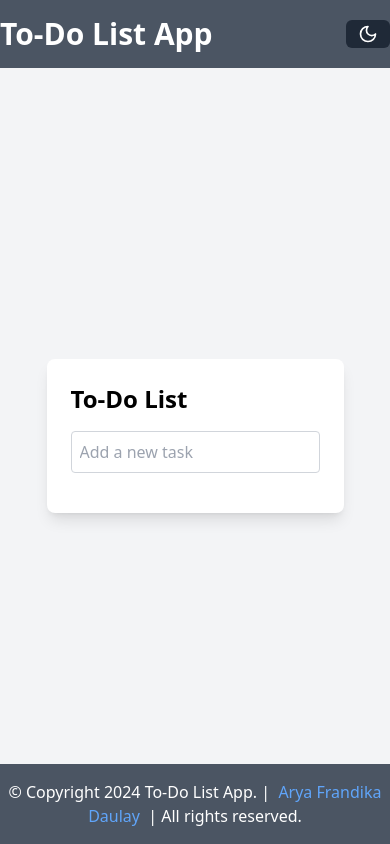
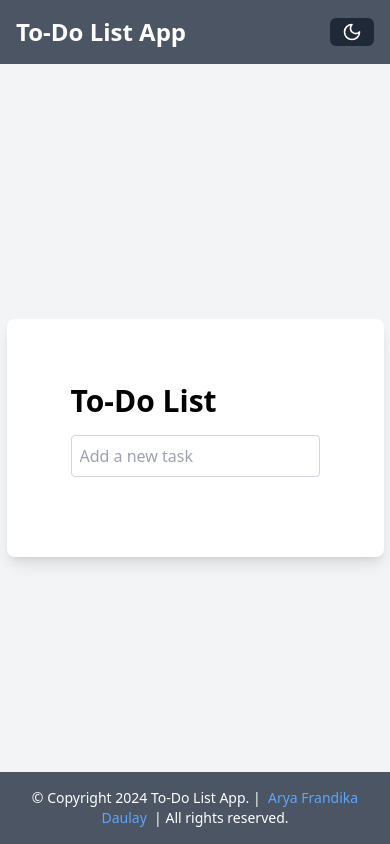
Before and after one commit to aryafrndk/my-todo-app, a React (Vite) app: page / in a window 390 px wide. Built offline with nearby package versions, Linux system fonts and the light colour scheme.

Commit message:
Update Interface For Mobile

```diff
--- a/src/components/Footer.jsx
+++ b/src/components/Footer.jsx
@@ -3,8 +3,8 @@ import React from "react";
 const Footer = () => {
   return (
     <footer className="bg-gray-600 text-white py-4 dark:bg-[#191919]">
-      <div className="container mx-auto text-center">
-        <p>
+      <div className="container mx-auto px-4 text-center">
+        <p className="text-sm sm:text-base">
           &copy; Copyright 2024 To-Do List App. |&nbsp;&nbsp;
           <a
             href="https://aryafrandikadaulay.vercel.app/"
--- a/src/components/Header.jsx
+++ b/src/components/Header.jsx
@@ -28,9 +28,9 @@ const Header = () => {
   };
 
   return (
-    <header className="bg-gray-600 text-white py-4 dark:bg-[#191919] ">
-      <div className="container mx-auto flex justify-between items-center">
-        <h1 className="text-3xl font-bold">To-Do List App</h1>
+    <header className="bg-gray-600 text-white py-4 dark:bg-[#191919]">
+      <div className="container mx-auto px-4 flex justify-between items-center">
+        <h1 className="text-2xl font-bold sm:text-3xl">To-Do List App</h1>
         <button
           className="px-3 py-1 rounded-md bg-gray-800 text-white hover:bg-gray-700 focus:outline-none"
           onClick={toggleDarkMode}
--- a/src/components/TodoItem.jsx
+++ b/src/components/TodoItem.jsx
@@ -11,27 +11,27 @@ const TodoItem = ({ todo, toggleComplete, deleteTodo, editTodo }) => {
   };
 
   return (
-    <div className={`flex justify-between items-center p-4 ${todo.completed ? 'bg-gray-200' : 'bg-white'} dark:bg-[#191919] rounded-lg shadow-md mb-2`}>
-      <div className={`flex items-center ${todo.completed ? 'line-through text-gray-500' : ''} ${isEditing ? 'dark:text-gray-300' : ''}`}>
-        <Check className="mr-2 cursor-pointer" onClick={() => toggleComplete(todo.id)} />
+    <div className={`flex flex-col sm:flex-row justify-between items-start sm:items-center p-4 ${todo.completed ? 'bg-gray-200' : 'bg-white'} dark:bg-[#191919] rounded-lg shadow-md mb-2`}>
+      <div className={`flex items-center w-full sm:w-auto ${todo.completed ? 'line-through text-gray-500' : ''} ${isEditing ? 'dark:text-gray-300' : ''}`}>
+        <Check className="mr-2 cursor-pointer w-6 h-6 sm:w-5 sm:h-5" onClick={() => toggleComplete(todo.id)} />
         {isEditing ? (
           <input
             type="text"
             value={newText}
             onChange={(e) => setNewText(e.target.value)}
-            className="border p-1 rounded dark:bg-gray-700 dark:text-white"
+            className="w-full border p-2 rounded dark:bg-gray-700 dark:text-white"
           />
         ) : (
-          <span>{todo.text}</span>
+          <span className="w-full break-words">{todo.text}</span>
         )}
       </div>
-      <div className="flex items-center space-x-2">
+      <div className="flex items-center mt-2 sm:mt-0 space-x-2">
         {isEditing ? (
-          <Save className="text-green-500 cursor-pointer dark:text-green-300" onClick={handleSave} />
+          <Save className="text-green-500 cursor-pointer dark:text-green-300 w-6 h-6 sm:w-5 sm:h-5" onClick={handleSave} />
         ) : (
-          <Edit className="cursor-pointer dark:text-gray-300" onClick={() => setIsEditing(true)} />
+          <Edit className="cursor-pointer dark:text-gray-300 w-6 h-6 sm:w-5 sm:h-5" onClick={() => setIsEditing(true)} />
         )}
-        <Trash className="text-red-500 cursor-pointer dark:text-red-300" onClick={() => deleteTodo(todo.id)} />
+        <Trash className="text-red-500 cursor-pointer dark:text-red-300 w-6 h-6 sm:w-5 sm:h-5" onClick={() => deleteTodo(todo.id)} />
       </div>
     </div>
   );
--- a/src/components/TodoList.jsx
+++ b/src/components/TodoList.jsx
@@ -36,8 +36,8 @@ const TodoList = () => {
   };
 
   return (
-    <div className="max-w-md mx-auto mt-10 p-6 bg-white rounded-lg shadow-lg dark:bg-[#2c2c2c] dark:text-white">
-      <h1 className="text-2xl font-bold mb-4">To-Do List</h1>
+    <div className="max-w-md mx-auto mt-10 p-16 bg-white rounded-lg shadow-lg dark:bg-[#2c2c2c] dark:text-white">
+      <h1 className="text-3xl font-bold mb-4">To-Do List</h1>
       <form onSubmit={(e) => { e.preventDefault(); addTodo(todoText); setTodoText(''); }}>
         <input
           type="text"
```
